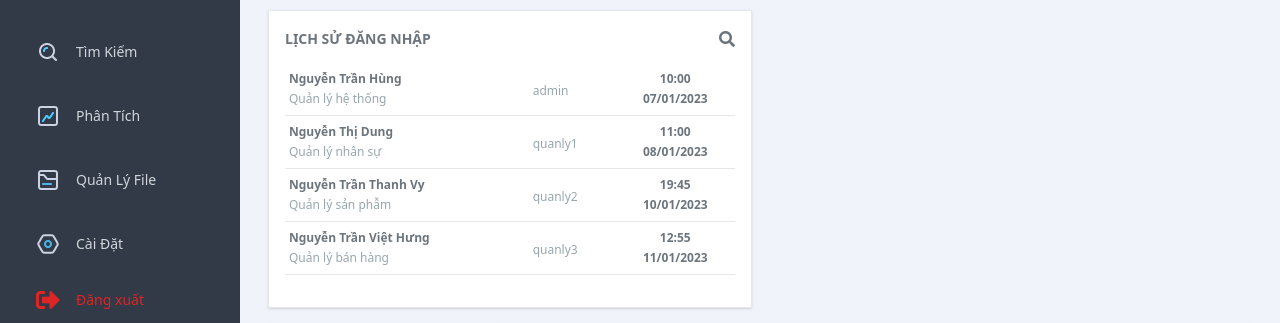
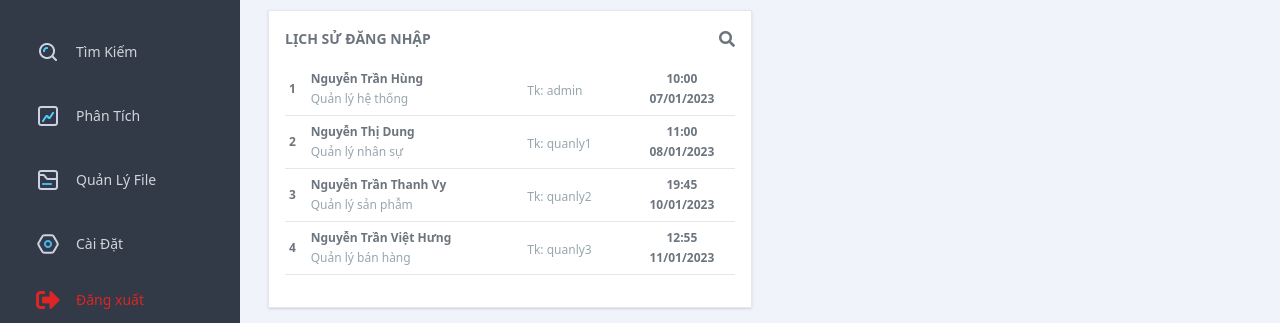
Before and after one commit to hungit1993qt/app, a React (Create React App) app: page / in a window 1280 px wide. Shown: the part 356-679 px from the top of the page. Built offline with nearby package versions, Linux system fonts and the light colour scheme; no server answers.

Commit message:
build login historysss

```diff
--- a/src/Pages/LoginHistory/LoginHistory.tsx
+++ b/src/Pages/LoginHistory/LoginHistory.tsx
@@ -66,16 +66,20 @@ const LoginHistory = () => {
                     key={index}
                     className=" border-b hover:bg-blue-100 dark:hover:bg-gray-600  "
                   >
-                    <td className="text-xs py-2 px-1 whitespace-nowrap dark:text-white">
+                    <td className="text-xs p-1 whitespace-nowrap dark:text-white">
+                      <span className="">{index+1}</span>
+
+                    </td>
+                    <td className="text-xs p-1 whitespace-nowrap dark:text-white">
                       <span className="">{datas.name}</span>
                       <p className=" font-normal pt-1 text-descript-light whitespace-nowrap">
                         {datas.position}
                       </p>
                     </td>
-                    <td className="text-xs py-2 px-1 whitespace-nowrap dark:text-white">
+                    <td className="text-xs p-1 whitespace-nowrap dark:text-white">
                       <span className="">{ip}</span>
                       <p className=" font-normal  pt-1 text-descript-light whitespace-nowrap">
-                        {datas.account}
+                        Tk: {datas.account}
                       </p>
                     </td>
 
```
